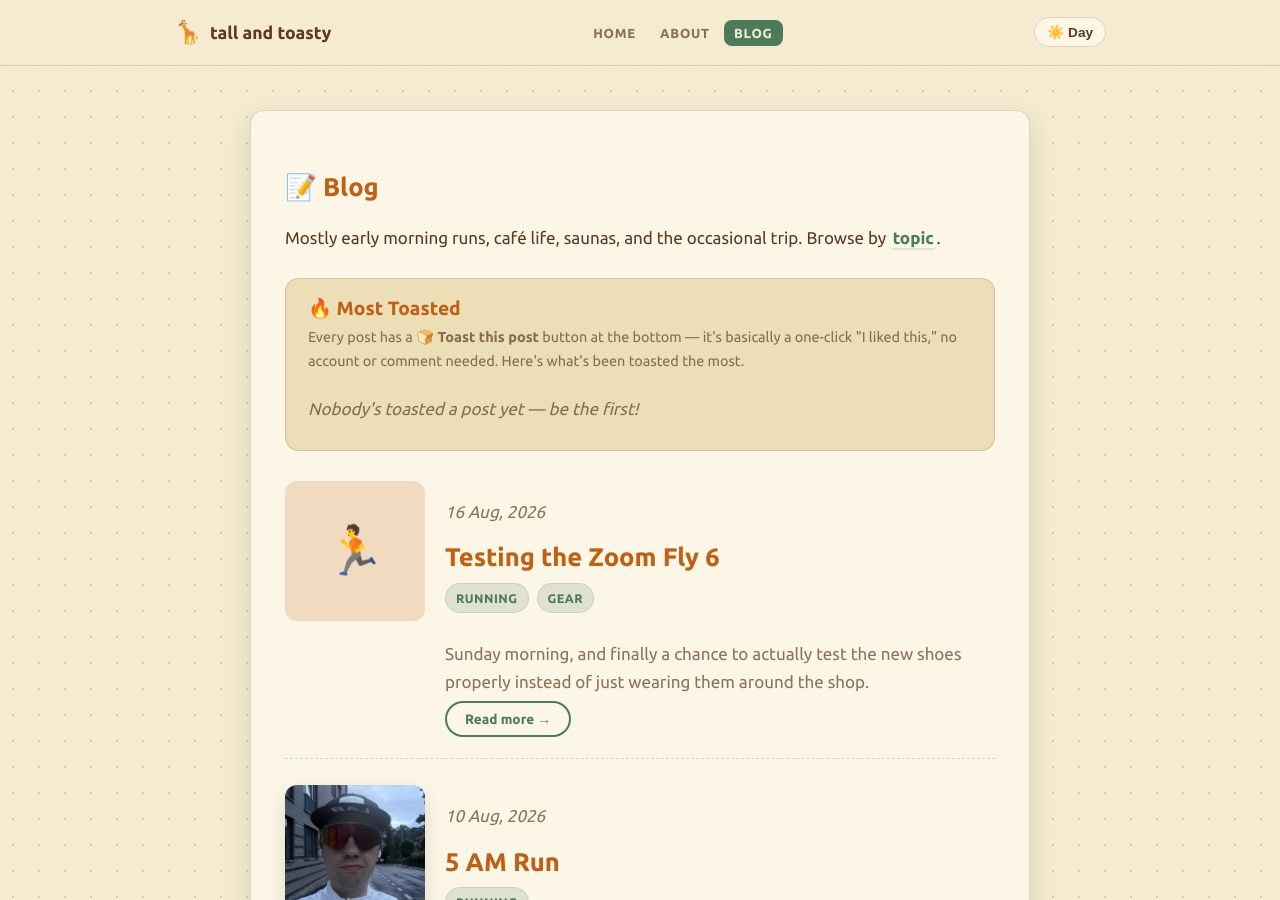
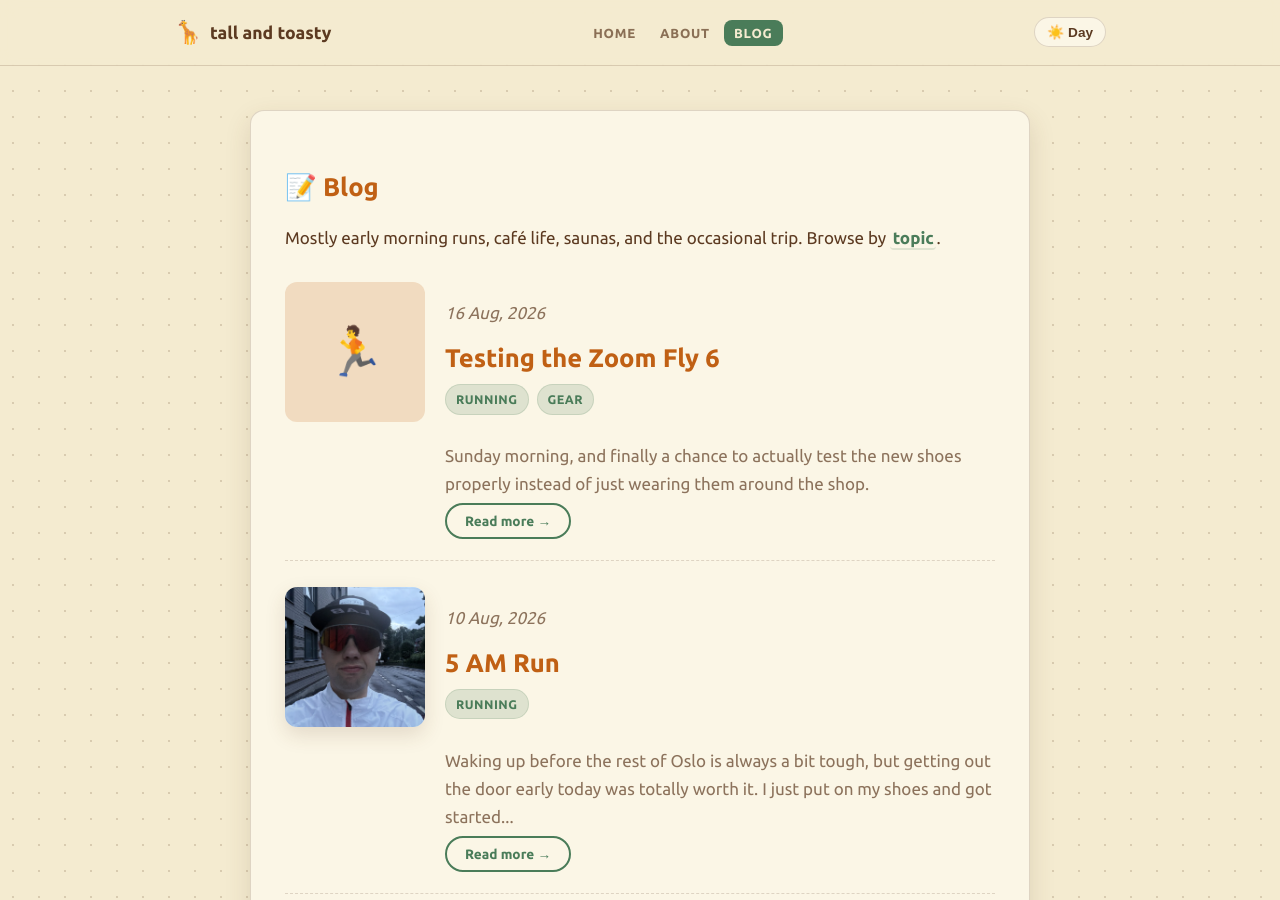
Before and after one commit to markuslyngmo/tallandtoasty, a Jekyll site: the page built from blog/index.html, in a window 1280 px wide and 900 px high. Built offline with Jekyll 4.4.1, drawn with Linux system fonts in a browser that asks for light colours; comment, search, counter and statistics services are not loaded.

Commit message:
Hide Most Toasted section until the top post has 5+ toasts
The section now starts hidden and only reveals once the leading
post's toast count reaches 5, instead of always showing (with a
"nobody's toasted yet" placeholder when counts were low).

Co-Authored-By: Claude Sonnet 5 <noreply@anthropic.com>

```diff
--- a/assets/js/toast-leaderboard.js
+++ b/assets/js/toast-leaderboard.js
@@ -1,19 +1,13 @@
 (function () {
   "use strict";
 
+  var section = document.getElementById("most-toasted");
   var list = document.getElementById("toast-leaderboard");
   var posts = window.ttPosts;
-  if (!list || !posts || !posts.length) return;
+  if (!section || !list || !posts || !posts.length) return;
 
   var namespace = "tallandtoasty";
-
-  function setStatus(text) {
-    list.innerHTML = "";
-    var li = document.createElement("li");
-    li.className = "toast-leaderboard-status";
-    li.textContent = text;
-    list.appendChild(li);
-  }
+  var MIN_TOP_COUNT = 5;
 
   Promise.all(
     posts.map(function (post) {
@@ -27,11 +21,11 @@
     toasted.sort(function (a, b) { return b.count - a.count; });
     var top = toasted.slice(0, 5);
 
-    if (!top.length) {
-      setStatus("Nobody's toasted a post yet — be the first!");
+    if (!top.length || top[0].count < MIN_TOP_COUNT) {
       return;
     }
 
+    section.hidden = false;
     list.innerHTML = "";
     var medals = ["🥇", "🥈", "🥉"];
 
@@ -58,6 +52,6 @@
       list.appendChild(li);
     });
   }).catch(function () {
-    setStatus("Couldn't load toast counts right now.");
+    /* leave the section hidden if counts can't be loaded */
   });
 })();
--- a/blog/index.html
+++ b/blog/index.html
@@ -7,12 +7,10 @@ permalink: /blog/
 
 <p>Mostly early morning runs, café life, saunas, and the occasional trip. Browse by <a href="{{ '/tags/' | relative_url }}">topic</a>.</p>
 
-<div class="most-toasted">
+<div class="most-toasted" id="most-toasted" hidden>
   <h2>🔥 Most Toasted</h2>
   <p>Every post has a <strong>🍞 Toast this post</strong> button at the bottom &mdash; it's basically a one-click "I liked this," no account or comment needed. Here's what's been toasted the most.</p>
-  <ol class="toast-leaderboard" id="toast-leaderboard">
-    <li class="toast-leaderboard-status">Loading toast counts&hellip;</li>
-  </ol>
+  <ol class="toast-leaderboard" id="toast-leaderboard"></ol>
 </div>
 
 <script>
```
